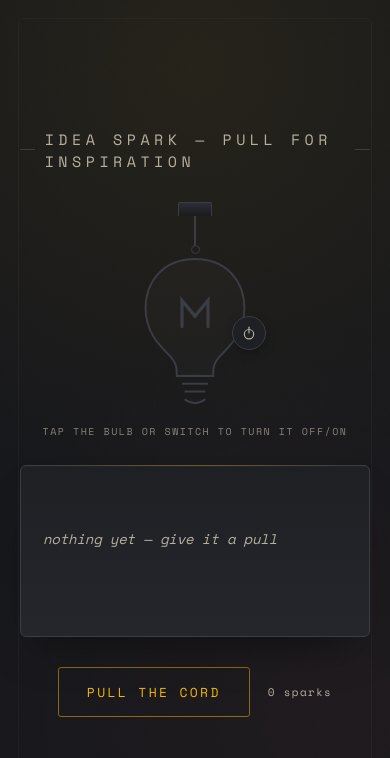
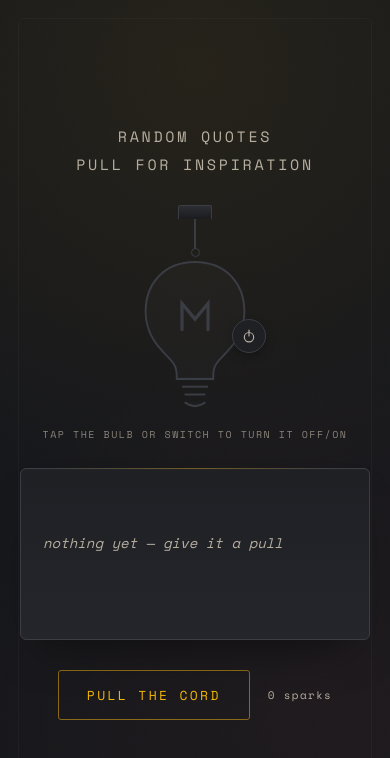
Before and after one commit to sieve-dev-sudo/random-quotes-generator, a plain HTML site: page index.html in a window 390 px wide. Shown: the top 758 px of the page. Drawn offline with nearby package versions, Linux system fonts and the light colour scheme.

Commit message:
Improve Home Page UI

```diff
--- a/index.html
+++ b/index.html
@@ -1,17 +1,17 @@
 <!DOCTYPE html>
 <html lang="en">
 <head>
-<meta charset="UTF-8">
-<title>Idea Spark</title>
-<meta name="viewport" content="width=device-width, initial-scale=1.0">
-<link rel="preconnect" href="https://fonts.googleapis.com">
-<link href="https://fonts.googleapis.com/css2?family=Fraunces:ital,opsz,wght@0,9..144,500;0,9..144,700;1,9..144,500&family=Space+Mono:wght@400;700&display=swap" rel="stylesheet">
-<link rel="stylesheet" href="style.css">
+  <meta charset="UTF-8">
+  <title>Random Quotes</title>
+  <meta name="viewport" content="width=device-width, initial-scale=1.0">
+  <link rel="preconnect" href="https://fonts.googleapis.com">
+  <link href="https://fonts.googleapis.com/css2?family=Fraunces:ital,opsz,wght@0,9..144,500;0,9..144,700;1,9..144,500&family=Space+Mono:wght@400;700&display=swap" rel="stylesheet">
+  <link rel="stylesheet" href="style.css">
 </head>
 <body>
 
 <div class="rig">
-  <div class="eyebrow">Idea Spark — pull for inspiration</div>
+  <div class="eyebrow"><span class="eyebrow-text">Random Quotes<span class="eyebrow-sep"> — </span><span class="eyebrow-line2">pull for inspiration</span></span></div>
 
   <div class="socket-rig">
     <div class="socket"></div>
@@ -59,5 +59,6 @@
 </div>
 
 <script src="script.js"></script>
+
 </body>
 </html>
--- a/style.css
+++ b/style.css
@@ -263,9 +263,9 @@
     font-family: 'Fraunces', serif;
     font-weight: 500;
     font-size: 27px;
-    line-height: 1.38;
+    line-height: 1.5;
     color: var(--ink);
-    letter-spacing: -0.01em;
+    letter-spacing: 0;
   }
 
   .idea-text .empty-state {
@@ -387,4 +387,9 @@
   @media (max-width: 420px) {
     .idea-text { font-size: 21px; }
     .card { padding: 28px 22px 24px; }
+    .eyebrow { letter-spacing: 0.18em; text-align: center; justify-content: center; }
+    .eyebrow::before, .eyebrow::after { display: none; }
+    .eyebrow-text { text-align: center; }
+    .eyebrow-sep { display: none; }
+    .eyebrow-line2 { display: block; margin-top: 6px; }
   }
```
